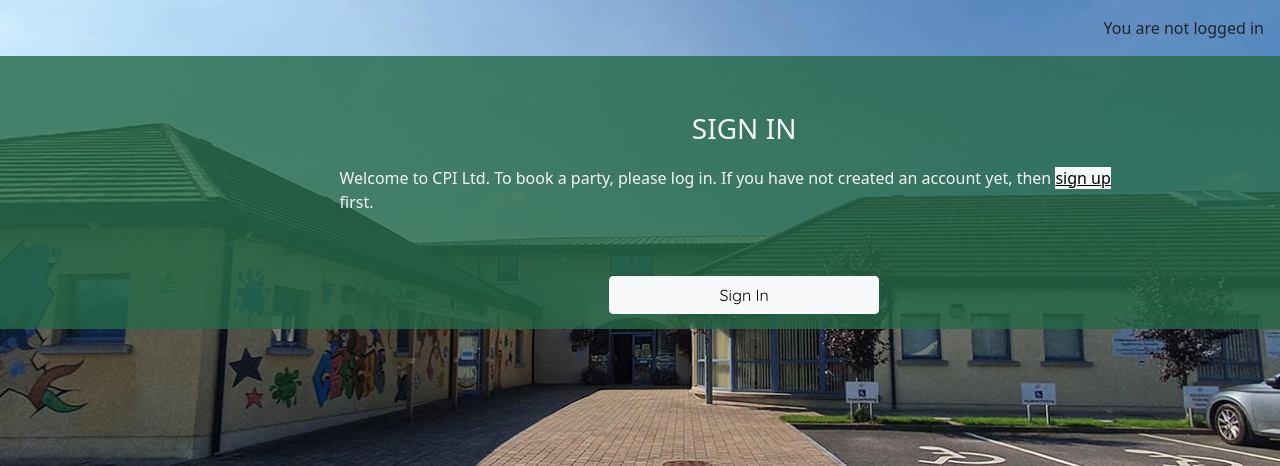
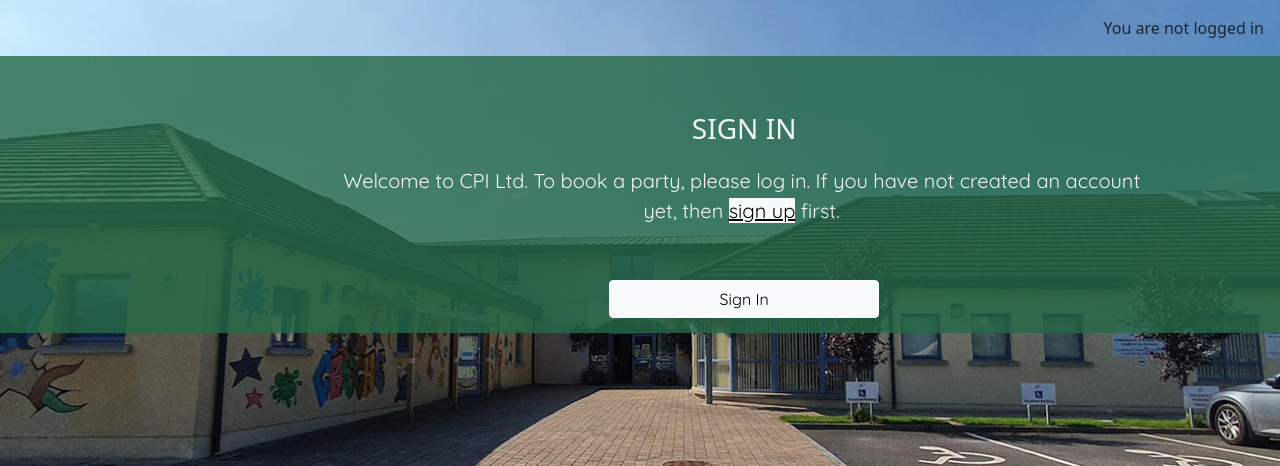
Before and after one commit to RachelfromIreland/CPI-Project, a Django app: template templates/account/login.html in a window 1280 px wide. Shown: the part 56-522 px from the top of the page. Run offline with Django 4.2, Linux system fonts and the light colour scheme; the template is opened without the code that fills it: most values are stand-ins (such as "Sample title", 1, 10 or a date in 2020); some libraries are stand-ins or nearby versions.

Commit message:
Add styles to p element

```diff
--- a/templates/account/login.html
+++ b/templates/account/login.html
@@ -11,7 +11,7 @@
         <div class="col-md-8 mt-3 offset-md-2">
             <h3 class="form-header text-center uppercase">{% trans "Sign In" %}</h3>
 
-            <p>{% blocktrans %}Welcome to CPI Ltd. To book a party, please log in. If
+            <p class="text-center form-label">{% blocktrans %}Welcome to CPI Ltd. To book a party, please log in. If
                 you
                 have not created an account yet, then <a class="btn-light" href="{{ signup_url }}">sign up</a>
                 first.{% endblocktrans %}</p>
```
